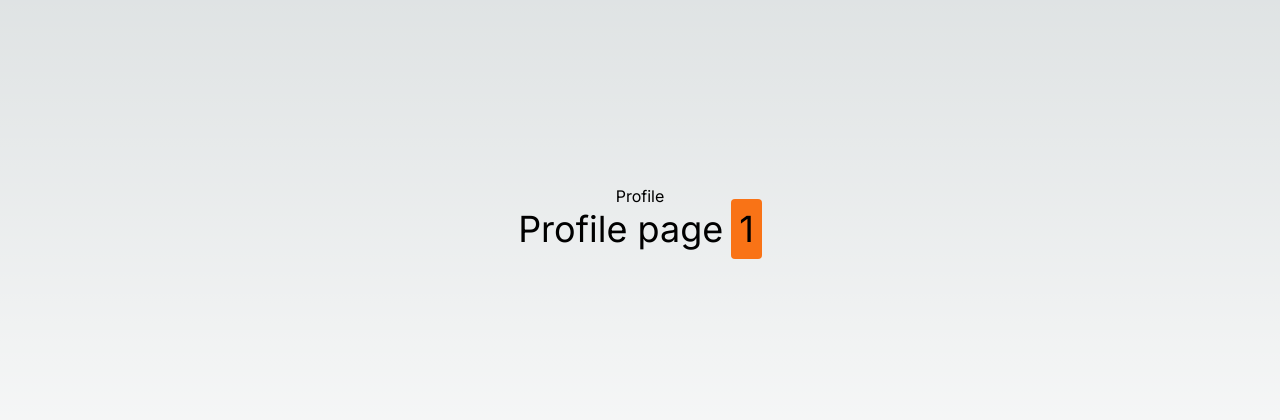
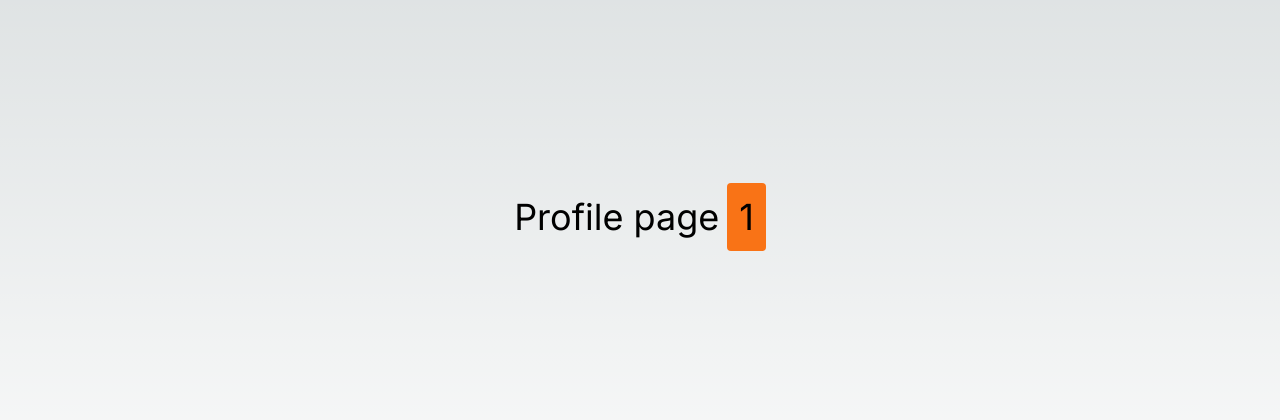
Before and after one commit to daddys-code18/nextjs-auth, a Next.js app: page /profile/1 in a window 1280 px wide. Shown: the part 184-604 px from the top of the page. Built offline with nearby package versions, Linux system fonts and the light colour scheme.

Commit message:
final commit

```diff
--- a/src/app/profile/[id]/page.tsx
+++ b/src/app/profile/[id]/page.tsx
@@ -4,10 +4,10 @@
 const UserProfile = ( {params}:any) => {
   return (
     <div className='flex flex-col items-center justify-center min-h-screen py-2'>
-        <h1>Profile</h1>
+        {/* <h1>Profile Page</h1> */}
         <hr />
         <p className="text-4xl "> Profile page
-        <span className="p-2 ml-2 rounded bg-orange-500 text-black">{params.id}</span>
+        <span className="p-3 ml-2 rounded bg-orange-500 text-black">{params.id}</span>
         </p>
     </div>
   )
```
